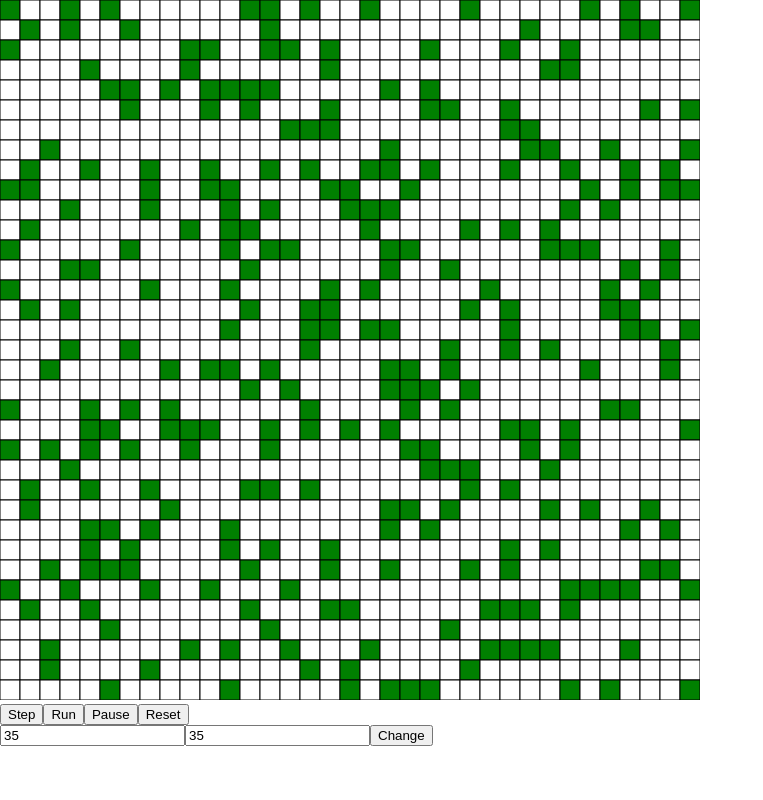
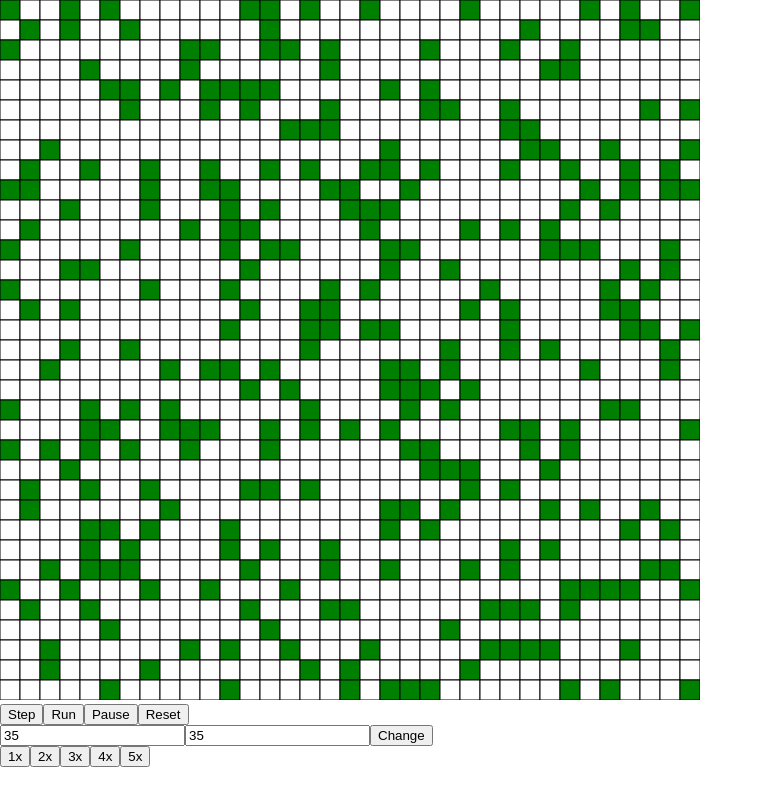
Before and after one commit to GCrispino/game-of-life-react-redux, a React (Create React App) app: page / in a window 1280 px wide. Shown: the whole page, without its empty margins (0-763 px from the left). Built offline with nearby package versions, Linux system fonts and the light colour scheme.

Commit message:
Implement set speed buttons

```diff
--- a/src/App.js
+++ b/src/App.js
@@ -1,6 +1,9 @@
 import React, { Component } from 'react';
 import Grid from './Grid';
-import { StepButton, RunButton, PauseButton, ResetButton } from './buttons';
+import {
+  StepButton, RunButton, PauseButton, ResetButton,
+  SetSpeed1xButton,SetSpeed2xButton,SetSpeed3xButton,SetSpeed4xButton,SetSpeed5xButton
+} from './buttons';
 import DimensionInput from './DimensionInput';
 import './App.css';
 
@@ -16,6 +19,12 @@ class App extends Component {
         <PauseButton />
         <ResetButton />
         <DimensionInput />
+
+        <SetSpeed1xButton />
+        <SetSpeed2xButton />
+        <SetSpeed3xButton />
+        <SetSpeed4xButton />
+        <SetSpeed5xButton />
       </div>
     );
   }
--- a/src/actionCreators.js
+++ b/src/actionCreators.js
@@ -1,9 +1,10 @@
-export const run = () => (dispatch,getState) =>
+export const run = speed => () => dispatch =>
 	dispatch({
 		type: 'RUN',
+		speed,
 		interval: setInterval(
-			() => dispatch({ type: 'CALC_NEW_GENERATION' }),
-			20000 / (100 * getState().speed)
+			() => dispatch({ type: 'CALC_NEW_GENERATION'  }),
+			1000 - (speed - 1) * 250
 		)
 	});
 
--- a/src/buttons.js
+++ b/src/buttons.js
@@ -16,5 +16,10 @@ const createButtonComponent = (children,action) =>
 
 export const StepButton = createButtonComponent('Step',{type: 'CALC_NEW_GENERATION'});
 export const PauseButton = createButtonComponent('Pause',{type: 'PAUSE'});
-export const RunButton = createButtonComponent('Run',{handleClick: run});
+export const RunButton = createButtonComponent('Run',{handleClick: run(1)});
 export const ResetButton = createButtonComponent('Reset',{type: 'RESET'});
+export const SetSpeed1xButton = createButtonComponent('1x',{handleClick: run(1)});
+export const SetSpeed2xButton = createButtonComponent('2x',{handleClick: run(2)});
+export const SetSpeed3xButton = createButtonComponent('3x',{handleClick: run(3)});
+export const SetSpeed4xButton = createButtonComponent('4x',{handleClick: run(4)});
+export const SetSpeed5xButton = createButtonComponent('5x',{handleClick: run(5)});
--- a/src/reducer.js
+++ b/src/reducer.js
@@ -76,9 +76,10 @@ export default function (state = initialState, action) {
 			}
 		case 'RUN':
 			checkAndClearInterval(state.interval);
-
+			console.log('speed!',action.speed);
 			return {
 				...state,
+				speed: action.speed,
 				interval: action.interval
 			}
 		case 'PAUSE':
@@ -104,10 +105,10 @@ export default function (state = initialState, action) {
 			};
 		case 'SET_SPEED':
 			//reset interval with new speed
-			return dispatch => dispatch({
-				type: 'RUN',
+			return {
+				...state,
 				speed: action.speed
-			});
+			};
 		case 'SET_DIMENSIONS':
 			return {
 				...state,
```
